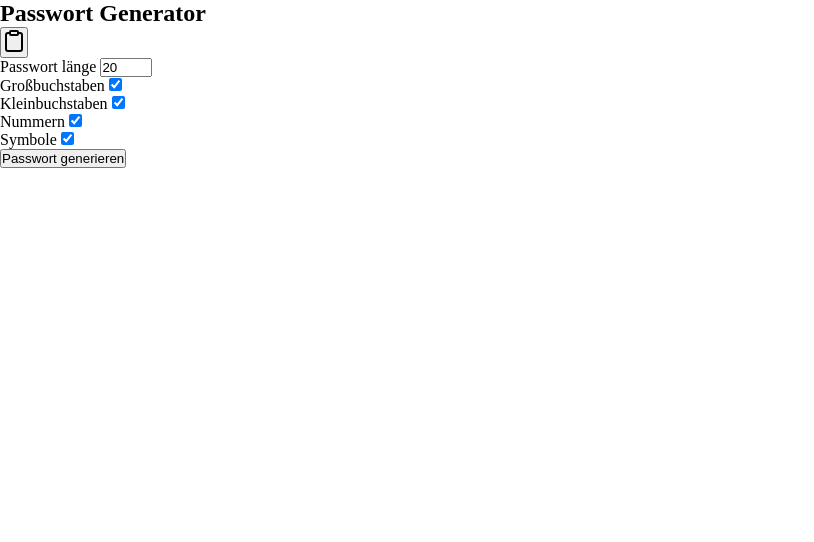
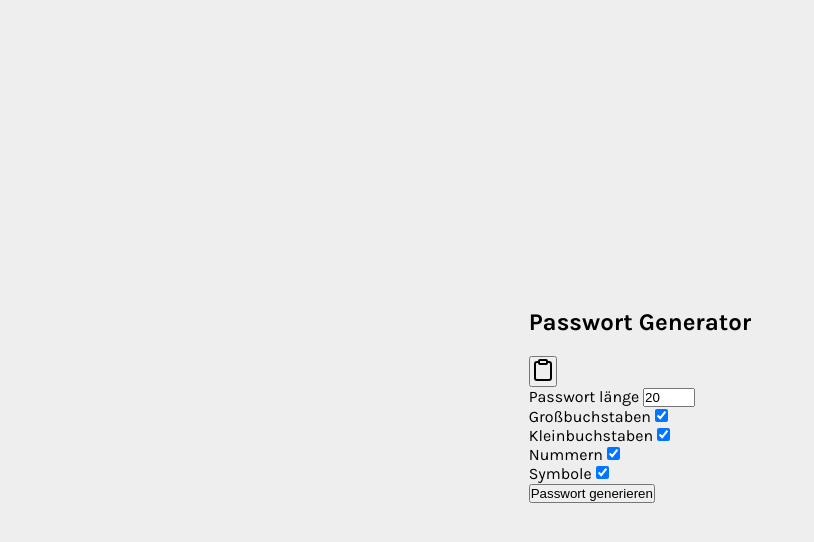
Before and after one commit to Hensga/Passwort-Generator, a plain HTML site: page index.html in a window 1280 px wide. Shown: the whole page, without its empty margins (0-814 px from the left). Drawn offline with Linux system fonts and the light colour scheme.

Commit message:
Inhalt zentriert.

```diff
--- a/style.css
+++ b/style.css
@@ -8,3 +8,32 @@ Reset
   padding: 0;
   box-sizing: border-box;
 }
+
+/***************************
+Globals
+***************************/
+body {
+  background-color: #eeeeee;
+  color: black;
+  display: flex;
+  font-family: 'Karla', sans-serif;
+  flex-direction: column;
+  align-items: center;
+  /* Vertikal zentrieren */
+  justify-content: center;
+  min-height: 100vh;
+  padding: 10px;
+}
+
+p {
+  margin: 5px 0;
+}
+
+h2 {
+  margin: 10px 0 20px;
+  text-align: center;
+}
+
+input[type='checkbox'] {
+  margin-right: 0;
+}
```
